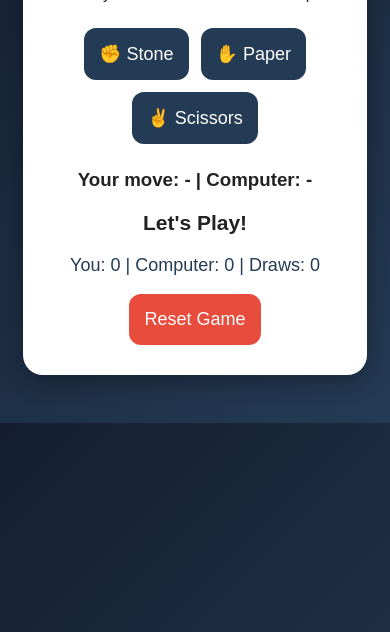
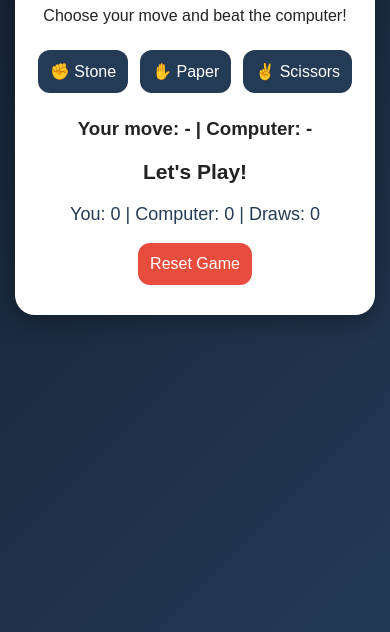
Before and after one commit to prithvisinghdhakray-png/stone-paper--scissor, a plain HTML site: page index.html in a window 390 px wide. Shown: the part 212-844 px from the top of the page. Drawn offline with Linux system fonts and the light colour scheme.

Commit message:
Refactor index.html for better structure and styling
Updated HTML structure, added meta tags, and improved styling.

```diff
--- a/index.html
+++ b/index.html
@@ -1,22 +1,33 @@
+
 <!DOCTYPE html>
-<html>
+<html lang="en">
 <head>
-    <title>Stone Paper Scissors</title>
+    <meta charset="UTF-8">
+    <meta name="viewport" content="width=device-width, initial-scale=1.0">
+    <meta name="description" content="Play Stone Paper Scissors against the computer!">
+    <title>Stone Paper Scissors Game</title>
 
     <style>
+        * {
+            box-sizing: border-box;
+        }
+
         body {
             background: linear-gradient(135deg, #141e30, #243b55);
             color: white;
             font-family: Arial, sans-serif;
             text-align: center;
             padding: 40px 15px;
+            min-height: 100vh;
+            margin: 0;
         }
 
         .game {
             background: white;
             color: #222;
             max-width: 450px;
-            margin: auto;
+            width: 100%;
+            margin: 30px auto;
             padding: 30px 20px;
             border-radius: 20px;
             box-shadow: 0 5px 25px #0005;
@@ -42,6 +53,7 @@
             background: #243b55;
             color: white;
             cursor: pointer;
+            transition: 0.2s;
         }
 
         button:hover {
@@ -63,6 +75,17 @@
         .reset {
             background: #e74c3c;
         }
+
+        .reset:hover {
+            background: #c0392b;
+        }
+
+        @media (max-width: 400px) {
+            button {
+                font-size: 16px;
+                padding: 12px;
+            }
+        }
     </style>
 </head>
 
@@ -74,14 +97,14 @@
         <p>Choose your move and beat the computer!</p>
 
         <div class="choices">
-            <button onclick="play(1)">✊ Stone</button>
-            <button onclick="play(2)">✋ Paper</button>
-            <button onclick="play(3)">✌️ Scissors</button>
+            <button type="button" onclick="play(1)">✊ Stone</button>
+            <button type="button" onclick="play(2)">✋ Paper</button>
+            <button type="button" onclick="play(3)">✌️ Scissors</button>
         </div>
 
         <h3 id="moves">Your move: - | Computer: -</h3>
 
-        <div id="result">Let's Play!</div>
+        <div id="result" aria-live="polite">Let's Play!</div>
 
         <div id="score">
             You: 0 | Computer: 0 | Draws: 0
@@ -89,7 +112,7 @@
 
         <br>
 
-        <button class="reset" onclick="resetGame()">
+        <button type="button" class="reset" onclick="resetGame()">
             Reset Game
         </button>
 
@@ -103,8 +126,7 @@
         const names = ["", "Stone", "Paper", "Scissors"];
 
         function play(user) {
-
-            let computer = Math.floor(Math.random() * 3) + 1;
+            const computer = Math.floor(Math.random() * 3) + 1;
 
             document.getElementById("moves").innerText =
                 "Your move: " + names[user] +
@@ -130,7 +152,10 @@
             }
 
             document.getElementById("result").innerText = result;
+            updateScore();
+        }
 
+        function updateScore() {
             document.getElementById("score").innerText =
                 "You: " + playerScore +
                 " | Computer: " + computerScore +
@@ -148,8 +173,7 @@
             document.getElementById("result").innerText =
                 "Let's Play!";
 
-            document.getElementById("score").innerText =
-                "You: 0 | Computer: 0 | Draws: 0";
+            updateScore();
         }
     </script>
 
```
